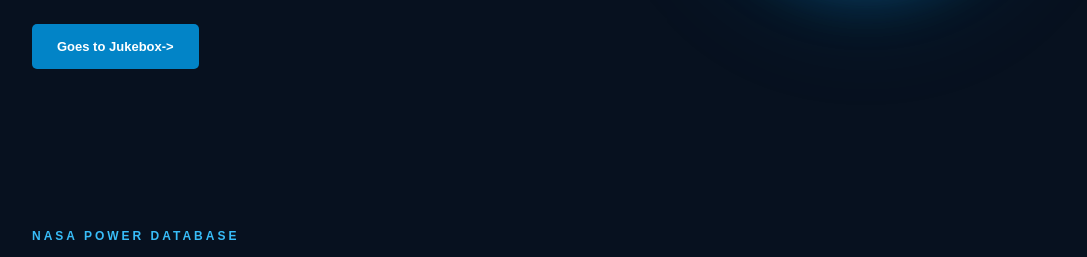
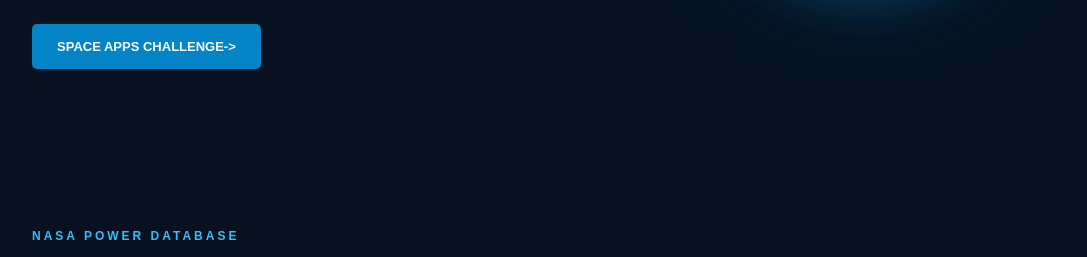
Before and after one commit to Theeminence-M/Temperature-Jukebox, a plain HTML site: page index.html in a window 1280 px wide. Shown: the part 543-800 px from the top of the page, without its empty margins (96-1183 px from the left). Drawn offline with nearby package versions, Linux system fonts and the light colour scheme.

Commit message:
Small update

```diff
--- a/index.html
+++ b/index.html
@@ -36,8 +36,8 @@
                 transformed into an extraordinary auditory experience.
             </p>
 
-            <a href="file:///C:/Users/HAI%20NAM/Downloads/earth_information_jukebox.html" class="explore-button">
-            Goes to Jukebox->
+            <a href="https://www.spaceappschallenge.org/" class="explore-button">
+            SPACE APPS CHALLENGE->
             </a>
         </div>
 
```
